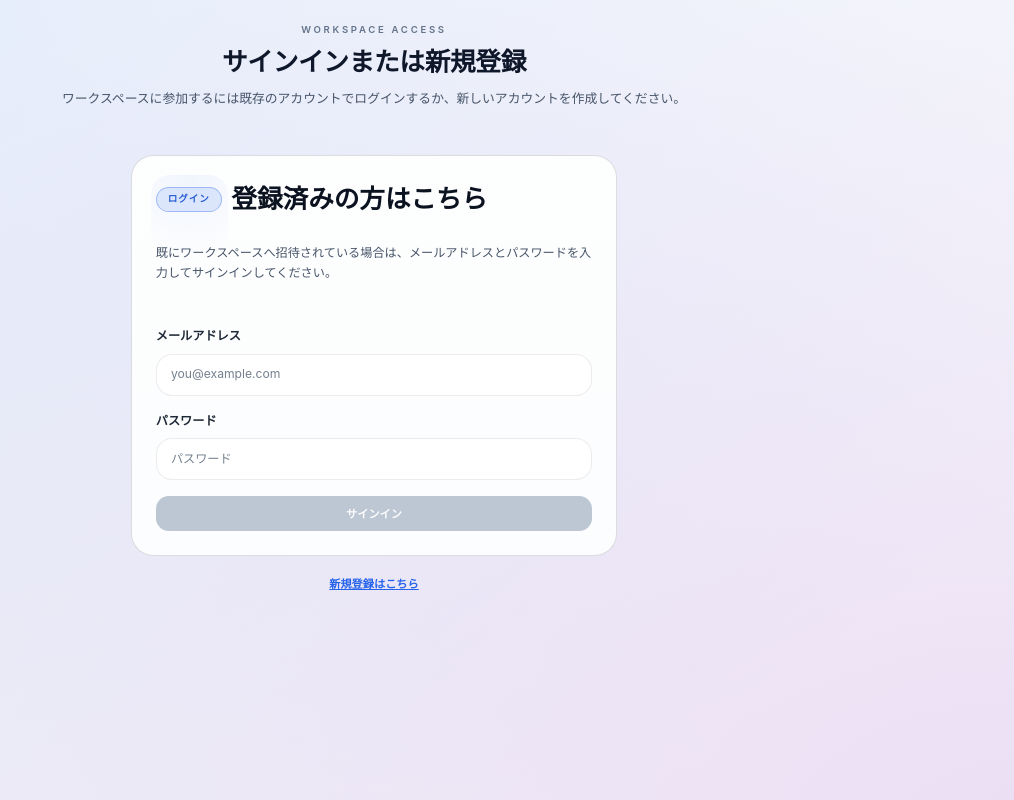
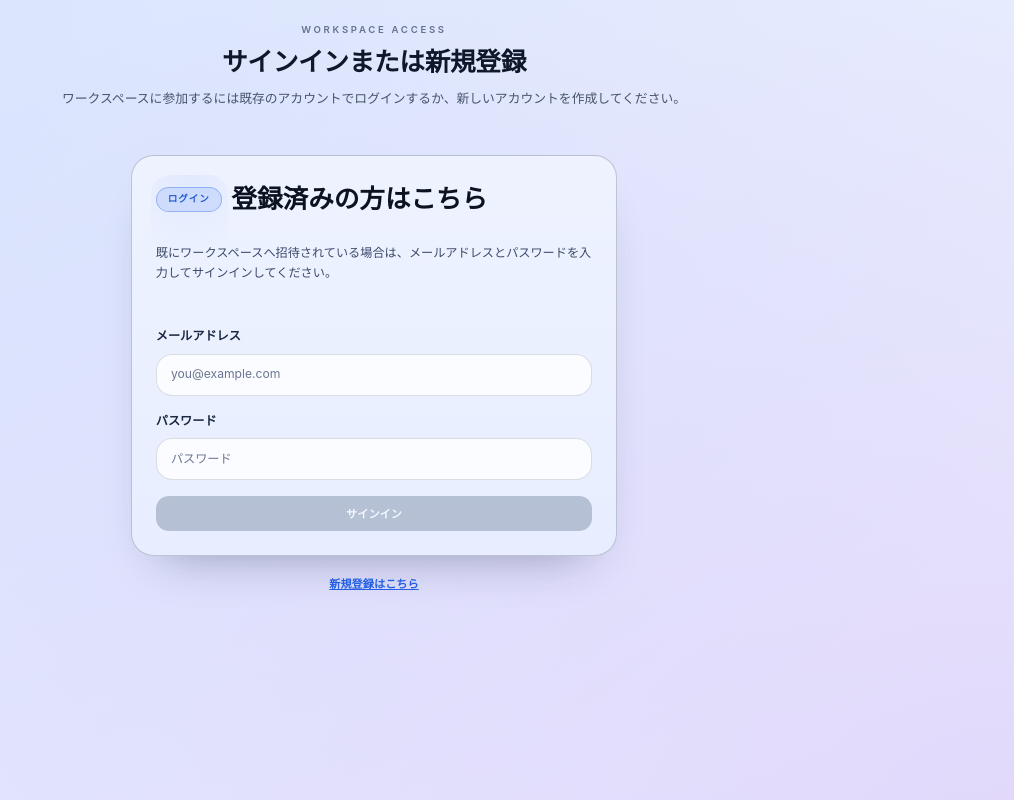
Before and after one commit to ist-h-i/todo-generator, an Angular app in the folder frontend/: page /login in a window 1280 px wide. Shown: the whole page, without its empty margins (266-1280 px from the left). Built offline with nearby package versions, Linux system fonts and the light colour scheme.

Commit message:
feat: refresh surface palette for better contrast

```diff
--- a/frontend/src/styles.scss
+++ b/frontend/src/styles.scss
@@ -14,28 +14,28 @@
 
 :root {
   font-size: 80%;
-  --surface: #f8fafc;
-  --surface-strong: #e2e8f0;
+  --surface: #ebf1ff;
+  --surface-strong: #dbe4ff;
   --surface-card: #ffffff;
-  --surface-card-muted: #f1f5f9;
-  --surface-layer-1: color-mix(in srgb, var(--surface-card) 96%, var(--surface-card-muted) 4%);
-  --surface-layer-2: color-mix(in srgb, var(--surface-card) 88%, var(--surface-card-muted) 12%);
-  --surface-layer-3: color-mix(in srgb, var(--surface-card) 78%, var(--surface-card-muted) 22%);
-  --surface-layer-4: color-mix(in srgb, var(--surface-card) 68%, var(--surface-card-muted) 32%);
+  --surface-card-muted: #cad8ff;
+  --surface-layer-1: color-mix(in srgb, var(--surface-card) 82%, var(--surface-card-muted) 18%);
+  --surface-layer-2: color-mix(in srgb, var(--surface-card) 68%, var(--surface-card-muted) 32%);
+  --surface-layer-3: color-mix(in srgb, var(--surface-card) 56%, var(--surface-card-muted) 44%);
+  --surface-layer-4: color-mix(in srgb, var(--surface-card) 44%, var(--surface-card-muted) 56%);
   --on-surface: #0b1220;
-  --surface-inverse: #0f172a;
+  --surface-inverse: #10203a;
   --on-surface-inverse: #f8fafc;
   --text-primary: #0b1220;
-  --text-secondary: #1f2937;
-  --text-tertiary: #334155;
-  --text-muted: #475569;
+  --text-secondary: #1a2840;
+  --text-tertiary: #273656;
+  --text-muted: #3b4a6a;
   --text-inverse-primary: #f8fafc;
   --text-inverse-secondary: #e2e8f0;
-  --text-inverse-tertiary: #cbd5f5;
-  --text-inverse-muted: #94a3b8;
+  --text-inverse-tertiary: #d6e2ff;
+  --text-inverse-muted: #b5c3e6;
   --accent: #2563eb;
   --accent-strong: #1d4ed8;
-  --accent-muted: color-mix(in srgb, var(--accent) 16%, transparent);
+  --accent-muted: color-mix(in srgb, var(--accent) 18%, transparent);
   --accent-secondary: #c026d3;
   --accent-secondary-strong: #9333ea;
   --accent-secondary-muted: color-mix(in srgb, var(--accent-secondary) 16%, transparent);
@@ -53,21 +53,22 @@
   --danger: #ef4444;
   --danger-strong: #b91c1c;
   --danger-muted: color-mix(in srgb, var(--danger) 18%, transparent);
-  --neutral-surface: color-mix(in srgb, var(--text-tertiary) 16%, transparent);
-  --neutral-surface-strong: color-mix(in srgb, var(--text-tertiary) 24%, transparent);
-  --neutral-border: color-mix(in srgb, var(--text-tertiary) 35%, transparent);
-  --neutral-border-strong: color-mix(in srgb, var(--text-tertiary) 45%, transparent);
+  --neutral-surface: color-mix(in srgb, var(--text-tertiary) 22%, transparent);
+  --neutral-surface-strong: color-mix(in srgb, var(--text-tertiary) 32%, transparent);
+  --neutral-border: color-mix(in srgb, var(--text-tertiary) 45%, transparent);
+  --neutral-border-strong: color-mix(in srgb, var(--text-tertiary) 55%, transparent);
   --overlay-backdrop: color-mix(in srgb, var(--surface-inverse) 55%, transparent);
-  --overlay-backdrop-strong: color-mix(in srgb, var(--surface-inverse) 65%, transparent);
-  --surface-overlay-strong: color-mix(in srgb, var(--surface-card) 98%, transparent);
-  --surface-overlay: color-mix(in srgb, var(--surface-card) 92%, transparent);
-  --surface-overlay-muted: color-mix(in srgb, var(--surface-card) 82%, transparent);
-  --surface-overlay-subtle: color-mix(in srgb, var(--surface-card) 72%, transparent);
-  --border-subtle: color-mix(in srgb, var(--surface-inverse) 8%, transparent);
-  --border-card: color-mix(in srgb, var(--surface-inverse) 14%, transparent);
-  --border-card-strong: color-mix(in srgb, var(--surface-inverse) 18%, transparent);
-  --border-overlay: color-mix(in srgb, var(--text-tertiary) 24%, transparent);
-  --border-overlay-strong: color-mix(in srgb, var(--text-tertiary) 32%, transparent);
+  --overlay-backdrop-strong: color-mix(in srgb, var(--surface-inverse) 68%, transparent);
+  --surface-overlay-strong: color-mix(in srgb, var(--surface-card) 96%, transparent);
+  --surface-overlay: color-mix(in srgb, var(--surface-card) 88%, transparent);
+  --surface-overlay-muted: color-mix(in srgb, var(--surface-card) 78%, transparent);
+  --surface-overlay-subtle: color-mix(in srgb, var(--surface-card) 66%, transparent);
+  --border-subtle: color-mix(in srgb, var(--surface-inverse) 14%, transparent);
+  --border-card: color-mix(in srgb, var(--surface-inverse) 22%, transparent);
+  --border-card-strong: color-mix(in srgb, var(--surface-inverse) 28%, transparent);
+  --border-overlay: color-mix(in srgb, var(--text-tertiary) 34%, transparent);
+  --border-overlay-strong: color-mix(in srgb, var(--text-tertiary) 44%, transparent);
+  --shadow-elevated: 0 26px 48px -32px color-mix(in srgb, var(--surface-inverse) 45%, transparent);
   --radius-lg: 1.5rem;
   --radius-xl: 1.75rem;
   --space-xxs: 4px;
@@ -98,60 +99,61 @@
 
 :root.dark {
   font-size: 80%;
-  --surface: #0f172a;
-  --surface-strong: #1e293b;
-  --surface-card: #1e293b;
-  --surface-card-muted: #111c2f;
-  --surface-layer-1: color-mix(in srgb, var(--surface-card) 94%, var(--surface-card-muted) 6%);
-  --surface-layer-2: color-mix(in srgb, var(--surface-card) 86%, var(--surface-card-muted) 14%);
-  --surface-layer-3: color-mix(in srgb, var(--surface-card) 76%, var(--surface-card-muted) 24%);
-  --surface-layer-4: color-mix(in srgb, var(--surface-card) 66%, var(--surface-card-muted) 34%);
-  --on-surface: #f1f5f9;
-  --surface-inverse: #e2e8f0;
-  --on-surface-inverse: #0f172a;
+  --surface: #050a18;
+  --surface-strong: #0d1628;
+  --surface-card: #15233c;
+  --surface-card-muted: #0d1628;
+  --surface-layer-1: color-mix(in srgb, var(--surface-card) 86%, var(--surface-card-muted) 14%);
+  --surface-layer-2: color-mix(in srgb, var(--surface-card) 72%, var(--surface-card-muted) 28%);
+  --surface-layer-3: color-mix(in srgb, var(--surface-card) 60%, var(--surface-card-muted) 40%);
+  --surface-layer-4: color-mix(in srgb, var(--surface-card) 48%, var(--surface-card-muted) 52%);
+  --on-surface: #f8fafc;
+  --surface-inverse: #edf1ff;
+  --on-surface-inverse: #050a18;
   --text-primary: #f8fafc;
   --text-secondary: #e2e8f0;
   --text-tertiary: #cbd5f5;
   --text-muted: #94a3b8;
-  --text-inverse-primary: #0f172a;
-  --text-inverse-secondary: #1e293b;
-  --text-inverse-tertiary: #334155;
-  --text-inverse-muted: #475569;
-  --accent: #60a5fa;
-  --accent-strong: #3b82f6;
-  --accent-muted: color-mix(in srgb, var(--accent) 16%, transparent);
-  --accent-secondary: #a855f7;
-  --accent-secondary-strong: #7c3aed;
-  --accent-secondary-muted: color-mix(in srgb, var(--accent-secondary) 20%, transparent);
-  --accent-glow-soft: color-mix(in srgb, var(--accent) 18%, transparent);
-  --accent-glow-strong: color-mix(in srgb, var(--accent-strong) 12%, transparent);
-  --info: #38bdf8;
-  --info-strong: #0ea5e9;
-  --info-muted: color-mix(in srgb, var(--info) 22%, transparent);
-  --success: #34d399;
+  --text-inverse-primary: #0b1220;
+  --text-inverse-secondary: #16213c;
+  --text-inverse-tertiary: #273656;
+  --text-inverse-muted: #3b4a6a;
+  --accent: #8ab4ff;
+  --accent-strong: #6390ff;
+  --accent-muted: color-mix(in srgb, var(--accent) 22%, transparent);
+  --accent-secondary: #c084fc;
+  --accent-secondary-strong: #a855f7;
+  --accent-secondary-muted: color-mix(in srgb, var(--accent-secondary) 26%, transparent);
+  --accent-glow-soft: color-mix(in srgb, var(--accent) 22%, transparent);
+  --accent-glow-strong: color-mix(in srgb, var(--accent-strong) 16%, transparent);
+  --info: #56ccf2;
+  --info-strong: #2bb0e9;
+  --info-muted: color-mix(in srgb, var(--info) 28%, transparent);
+  --success: #4ade80;
   --success-strong: #22c55e;
-  --success-muted: color-mix(in srgb, var(--success) 24%, transparent);
+  --success-muted: color-mix(in srgb, var(--success) 28%, transparent);
   --warning: #facc15;
   --warning-strong: #f59e0b;
-  --warning-muted: color-mix(in srgb, var(--warning) 24%, transparent);
-  --danger: #f87171;
-  --danger-strong: #ef4444;
-  --danger-muted: color-mix(in srgb, var(--danger) 24%, transparent);
-  --neutral-surface: color-mix(in srgb, var(--text-inverse-tertiary) 18%, transparent);
-  --neutral-surface-strong: color-mix(in srgb, var(--text-inverse-tertiary) 28%, transparent);
-  --neutral-border: color-mix(in srgb, var(--text-inverse-tertiary) 35%, transparent);
-  --neutral-border-strong: color-mix(in srgb, var(--text-inverse-tertiary) 45%, transparent);
-  --overlay-backdrop: color-mix(in srgb, var(--surface-inverse) 70%, transparent);
-  --overlay-backdrop-strong: color-mix(in srgb, var(--surface-inverse) 78%, transparent);
-  --surface-overlay-strong: color-mix(in srgb, var(--surface-card) 95%, transparent);
-  --surface-overlay: color-mix(in srgb, var(--surface-card) 88%, transparent);
-  --surface-overlay-muted: color-mix(in srgb, var(--surface-card) 78%, transparent);
-  --surface-overlay-subtle: color-mix(in srgb, var(--surface-card) 68%, transparent);
-  --border-subtle: color-mix(in srgb, var(--surface-inverse) 12%, transparent);
-  --border-card: color-mix(in srgb, var(--surface-inverse) 28%, transparent);
-  --border-card-strong: color-mix(in srgb, var(--surface-inverse) 36%, transparent);
-  --border-overlay: color-mix(in srgb, var(--text-inverse-tertiary) 32%, transparent);
-  --border-overlay-strong: color-mix(in srgb, var(--text-inverse-tertiary) 42%, transparent);
+  --warning-muted: color-mix(in srgb, var(--warning) 28%, transparent);
+  --danger: #fb7185;
+  --danger-strong: #f43f5e;
+  --danger-muted: color-mix(in srgb, var(--danger) 28%, transparent);
+  --neutral-surface: color-mix(in srgb, var(--text-inverse-tertiary) 28%, transparent);
+  --neutral-surface-strong: color-mix(in srgb, var(--text-inverse-tertiary) 38%, transparent);
+  --neutral-border: color-mix(in srgb, var(--text-inverse-tertiary) 48%, transparent);
+  --neutral-border-strong: color-mix(in srgb, var(--text-inverse-tertiary) 58%, transparent);
+  --overlay-backdrop: color-mix(in srgb, var(--surface-inverse) 75%, transparent);
+  --overlay-backdrop-strong: color-mix(in srgb, var(--surface-inverse) 82%, transparent);
+  --surface-overlay-strong: color-mix(in srgb, var(--surface-card) 94%, transparent);
+  --surface-overlay: color-mix(in srgb, var(--surface-card) 86%, transparent);
+  --surface-overlay-muted: color-mix(in srgb, var(--surface-card) 76%, transparent);
+  --surface-overlay-subtle: color-mix(in srgb, var(--surface-card) 64%, transparent);
+  --border-subtle: color-mix(in srgb, var(--surface-inverse) 22%, transparent);
+  --border-card: color-mix(in srgb, var(--surface-inverse) 34%, transparent);
+  --border-card-strong: color-mix(in srgb, var(--surface-inverse) 42%, transparent);
+  --border-overlay: color-mix(in srgb, var(--text-inverse-tertiary) 38%, transparent);
+  --border-overlay-strong: color-mix(in srgb, var(--text-inverse-tertiary) 48%, transparent);
+  --shadow-elevated: 0 30px 52px -30px color-mix(in srgb, var(--surface-inverse) 32%, transparent);
   color-scheme: dark;
 }
 
--- a/frontend/src/styles/pages/_base.scss
+++ b/frontend/src/styles/pages/_base.scss
@@ -3,6 +3,19 @@
   flex-direction: column;
   gap: var(--panel-gap);
   padding: var(--panel-padding);
+  border-radius: var(--radius-xl);
+  border: 1px solid var(--border-card);
+  background: linear-gradient(180deg, var(--surface-layer-1), var(--surface-layer-2));
+  box-shadow: var(--shadow-elevated);
+  transition:
+    box-shadow 180ms ease,
+    transform 180ms ease;
+}
+
+.page-panel:hover,
+.page-panel:focus-within {
+  box-shadow: 0 32px 60px -36px color-mix(in srgb, var(--surface-inverse) 55%, transparent);
+  transform: translateY(-2px);
 }
 
 .page-title {
```
